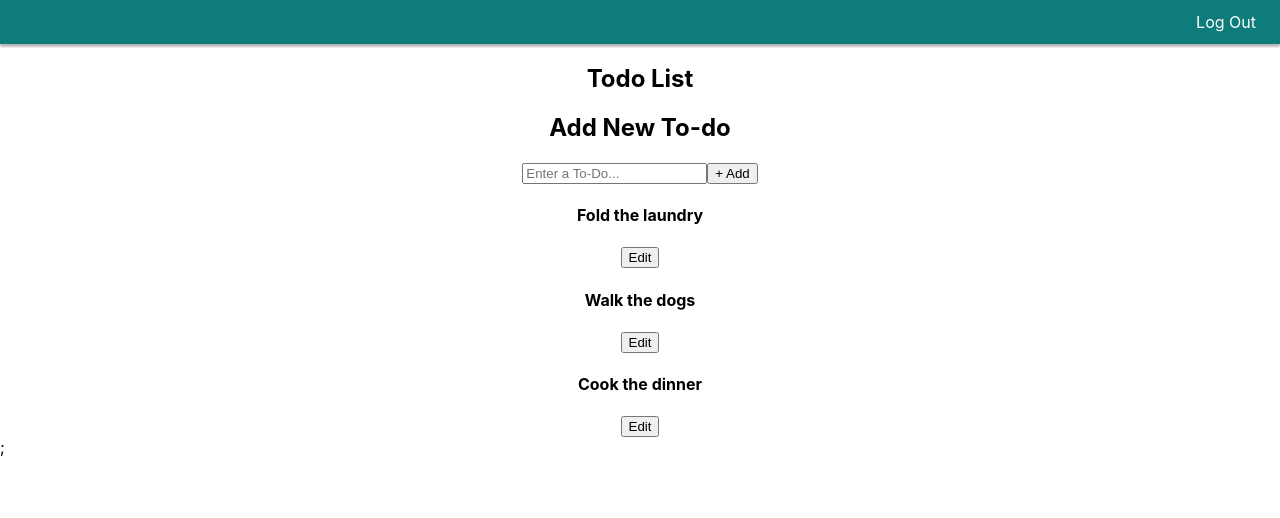
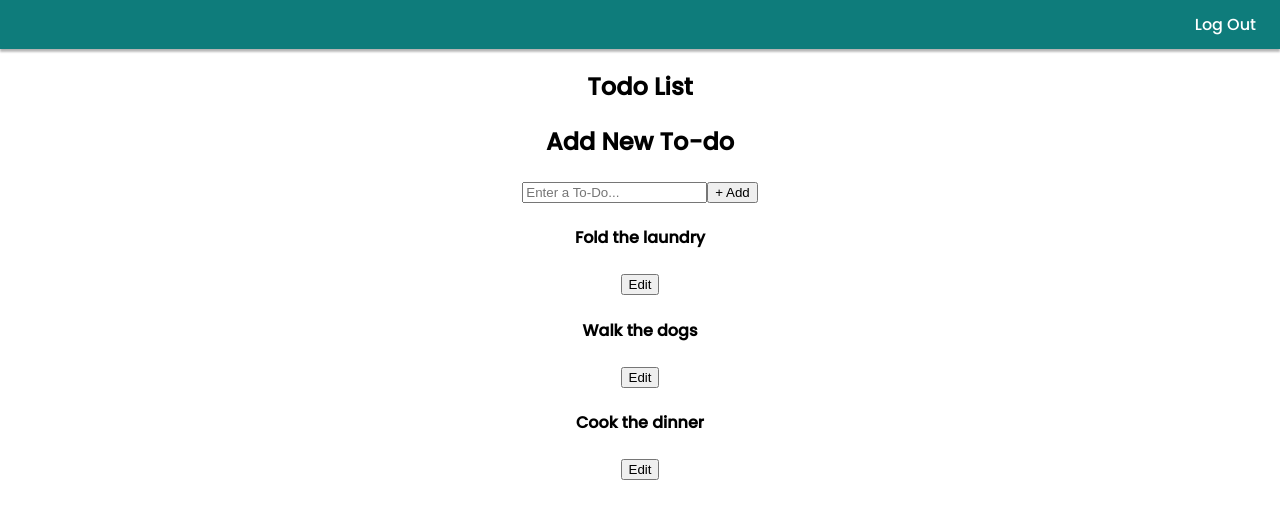
Before and after one commit to Build-Week-Wunderlist-3/Front-end, a React (Create React App) app in the folder my-app/: page /todolist in a window 1280 px wide. Shown: the top 518 px of the page. Built offline with nearby package versions, Linux system fonts and the light colour scheme.

Commit message:
Added font family to public html and App.css

```diff
--- a/my-app/public/index.html
+++ b/my-app/public/index.html
@@ -24,6 +24,11 @@
       work correctly both with client-side routing and a non-root public URL.
       Learn how to configure a non-root public URL by running `npm run build`.
     -->
+    <link
+      href="https://fonts.googleapis.com/css2?family=Poppins:wght@500&display=swap"
+      rel="stylesheet"
+    />
+
     <title>React App</title>
   </head>
   <body>
--- a/my-app/src/App.css
+++ b/my-app/src/App.css
@@ -1,5 +1,6 @@
 .App {
   text-align: center;
+  font-family: "Poppins", sans-serif;
 }
 
 .App-logo {
@@ -59,3 +60,7 @@ a {
   padding: 6px;
   color: white;
 }
+
+.update-page {
+  margin-bottom: 30px;
+}
--- a/my-app/src/App.js
+++ b/my-app/src/App.js
@@ -8,12 +8,10 @@ import TodoList from "./components/TodoList";
 import Home from "./components/Home";
 import UpdateTodo from "./components/UpdateTodo";
 
-
 function App() {
   return (
     <Router>
       <div className="App">
-
         {/* <Switch> */}
         <Route exact path="/" component={Home} />
         {/* <Route path="/login" compoennt={Login} />
@@ -21,9 +19,7 @@ function App() {
         <Route path="/updatetodo" component={UpdateTodo} />
         <Route path="/todolist" component={TodoList} />
         {/* </Switch> */}
-
       </div>
-      ;
     </Router>
   );
 }
--- a/my-app/src/components/Home.js
+++ b/my-app/src/components/Home.js
@@ -9,7 +9,7 @@ export default function Home() {
           <Link to="/todolist">Todo List</Link>
         </li>
       </ul>
-      <h3>Home Page</h3>
+      <h3>Welcome to your Todo List!</h3>
     </div>
   );
 }
--- a/my-app/src/components/Todo.js
+++ b/my-app/src/components/Todo.js
@@ -4,7 +4,11 @@ import { useHistory } from "react-router-dom";
 export default function Todo(props) {
   const { push } = useHistory();
   return (
-    <div>
+    <div
+      className={`item${props.item.completed ? " completed" : ""}`}
+      onClick={() => props.toggleTodo(props.item.id)}
+      style={props.item.completed ? { textDecoration: "line-through" } : null}
+    >
       <h4>{props.item.task}</h4>
       <button
         className="edit-btn"
--- a/my-app/src/components/TodoList.js
+++ b/my-app/src/components/TodoList.js
@@ -4,7 +4,7 @@ import { Link } from "react-router-dom";
 
 //components
 import Todo from "./Todo";
-import AddTodo from '../components/AddTodo'
+import AddTodo from "../components/AddTodo";
 
 const data = [
   {
@@ -37,19 +37,21 @@ export default function TodoList() {
   //     .catch((err) => console.log("ERROR TodoList", err));
   // }, []);
 
-  //   const toggleTodo = (id) => {
-  //     setTodoList(
-  //       data.map((item) => {
-  //         if (item.id === id) {
-  //           return {
-  //             ...item,
-  //             completed: !item.completed,
-  //           };
-  //         }
-  //         return item;
-  //       })
-  //     );
-  //   };
+  const toggleTodo = (id) => {
+    setTodoList(
+      data.map((item) => {
+        if (item.id === id) {
+          return {
+            ...item,
+            completed: !item.completed,
+          };
+        }
+        return {
+          ...item,
+        };
+      })
+    );
+  };
 
   //   const deleteTodo= (id) => {
   //     axiosWithAuth()
@@ -75,7 +77,7 @@ export default function TodoList() {
       {/* <AddFriend setTodoList={setTodoList} /> */}
       <div className="wrap-list">
         {todoList.map((item) => (
-          <Todo item={item} key={item.id} />
+          <Todo item={item} key={item.id} toggleTodo={toggleTodo} />
         ))}
       </div>
     </div>
--- a/my-app/src/components/UpdateTodo.js
+++ b/my-app/src/components/UpdateTodo.js
@@ -2,9 +2,6 @@ import React, { useState, useEffect } from "react";
 import { useHistory, useParams } from "react-router-dom";
 import { axiosWithAuth } from "../utils/axiosWithAuth";
 import { Link } from "react-router-dom";
-
-
-
 
 const initialState = {
   name: "",
@@ -39,7 +36,7 @@ export default function UpdateTodo() {
   //   };
 
   return (
-    <div>
+    <div className="update-page">
       <ul>
         <li>
           <Link to="/">Log Out</Link>
```
